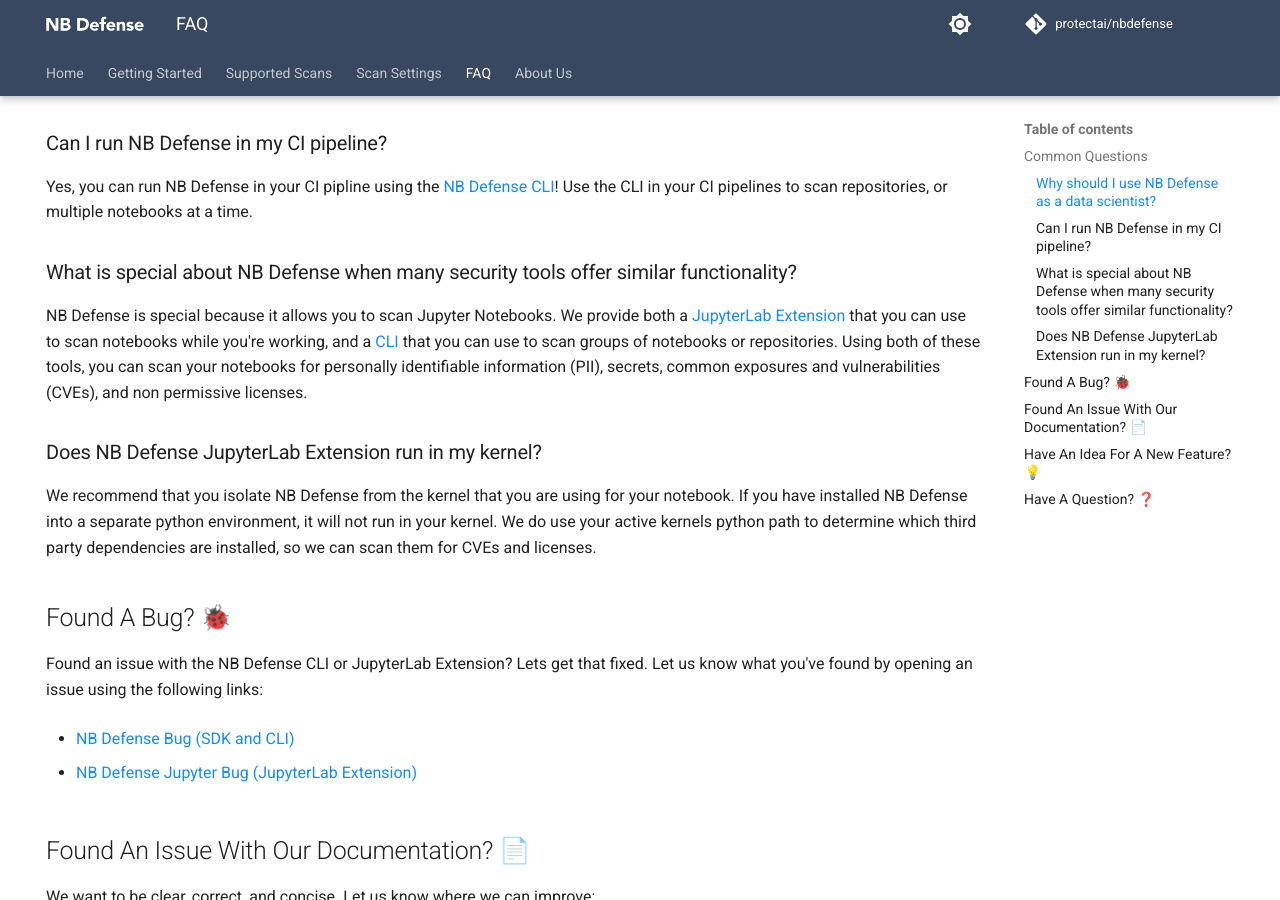
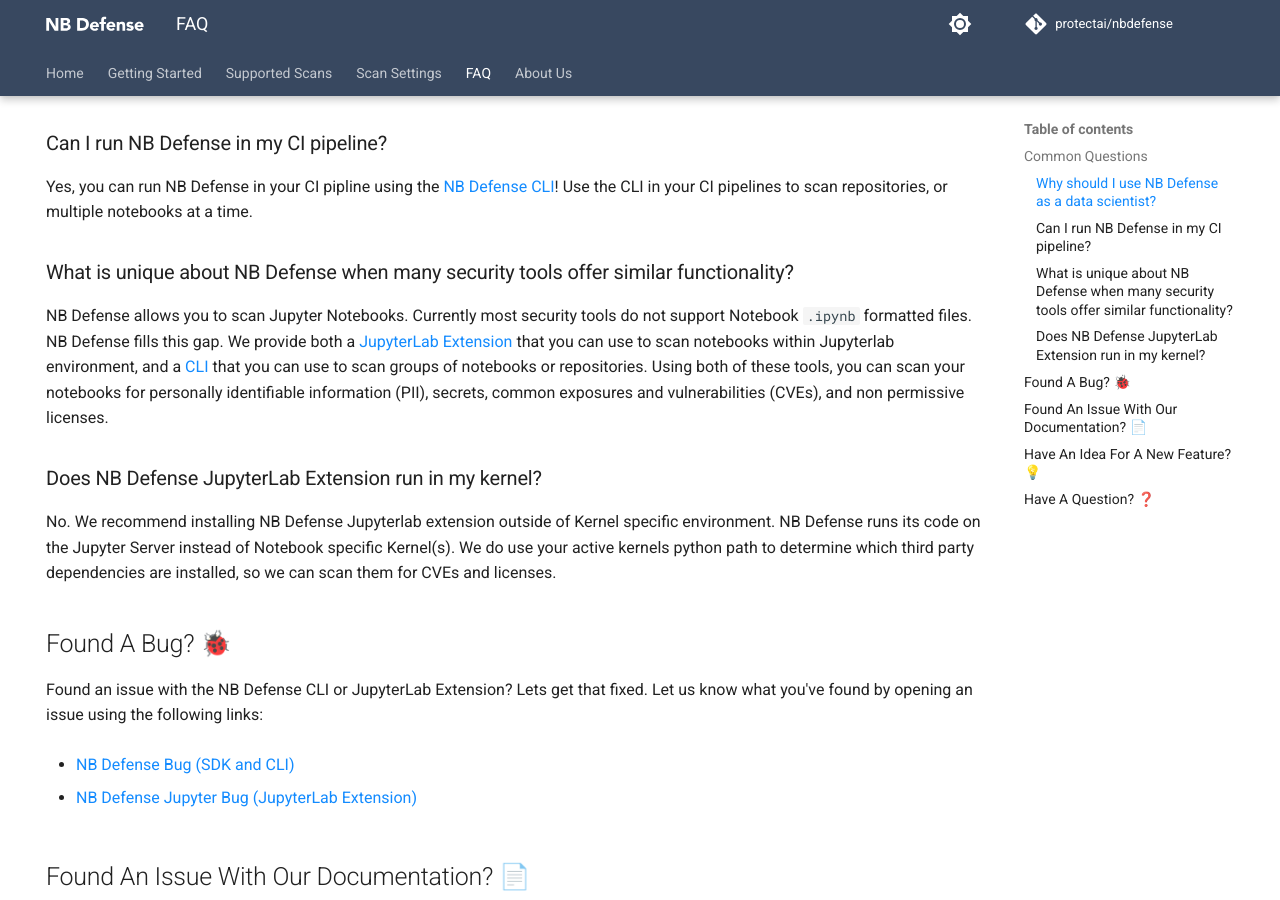
Before and after one commit to protectai/nbdefense, an MkDocs documentation site: the page built from docs/docs/faq.md, in a window 1280 px wide and 900 px high, scrolled down 448 px. Built offline with MkDocs 1.6.1 and Material for MkDocs 9.7.7, drawn with Linux system fonts in a browser that asks for light colours; comment, search, counter and statistics services are not loaded.

Commit message:
Update FAQ

```diff
--- a/docs/docs/faq.md
+++ b/docs/docs/faq.md
@@ -15,13 +15,14 @@ We know that JupyterLab is where many data scientist experiement and prove out t
 
 Yes, you can run NB Defense in your CI pipline using the [NB Defense CLI](./getting-started/cli.md)! Use the CLI in your CI pipelines to scan repositories, or multiple notebooks at a time.
 
-### What is special about NB Defense when many security tools offer similar functionality?
+### What is unique about NB Defense when many security tools offer similar functionality?
 
-NB Defense is special because it allows you to scan Jupyter Notebooks. We provide both a [JupyterLab Extension](./getting-started/jupyter-lab-extension.md) that you can use to scan notebooks while you're working, and a [CLI](./getting-started/cli.md) that you can use to scan groups of notebooks or repositories. Using both of these tools, you can scan your notebooks for personally identifiable information (PII), secrets, common exposures and vulnerabilities (CVEs), and non permissive licenses.
+
+NB Defense allows you to scan Jupyter Notebooks. Currently most security tools do not support Notebook `.ipynb` formatted files. NB Defense fills this gap. We provide both a [JupyterLab Extension](./getting-started/jupyter-lab-extension.md) that you can use to scan notebooks within Jupyterlab environment, and a [CLI](./getting-started/cli.md) that you can use to scan groups of notebooks or repositories. Using both of these tools, you can scan your notebooks for personally identifiable information (PII), secrets, common exposures and vulnerabilities (CVEs), and non permissive licenses.
 
 ### Does NB Defense JupyterLab Extension run in my kernel?
 
-We recommend that you isolate NB Defense from the kernel that you are using for your notebook. If you have installed NB Defense into a separate python environment, it will not run in your kernel. We do use your active kernels python path to determine which third party dependencies are installed, so we can scan them for CVEs and licenses.
+No. We recommend installing NB Defense Jupyterlab extension outside of Kernel specific environment. NB Defense runs its code on the Jupyter Server instead of Notebook specific Kernel(s). We do use your active kernels python path to determine which third party dependencies are installed, so we can scan them for CVEs and licenses.
 
 ## Found A Bug? 🐞
 
```
